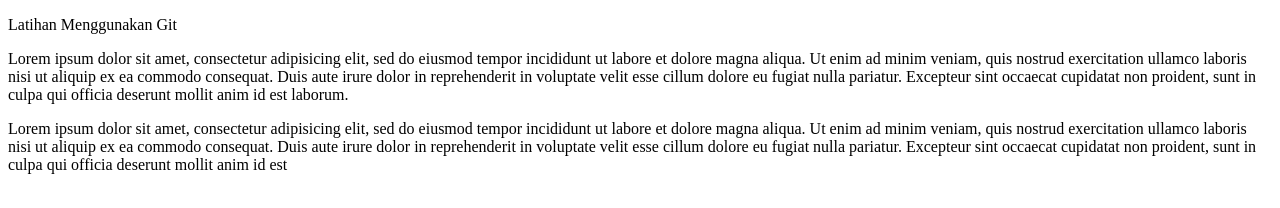
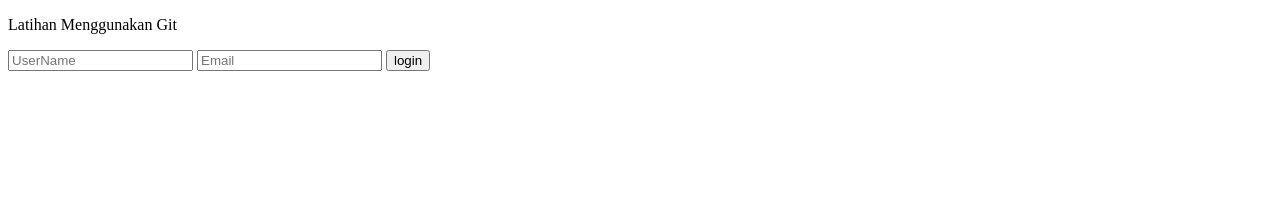
Before and after one commit to deoartanta/cobagit, a plain HTML site: page index.html in a window 1280 px wide. Drawn offline with Linux system fonts and the light colour scheme.

Commit message:
Membuat login

```diff
--- a/index.html
+++ b/index.html
@@ -8,7 +8,10 @@
 </head>
 <body>
 	<P>Latihan Menggunakan Git</P>
-	<p>Lorem ipsum dolor sit amet, consectetur adipisicing elit, sed do eiusmod tempor incididunt ut labore et dolore magna aliqua. Ut enim ad minim veniam, quis nostrud exercitation ullamco laboris nisi ut aliquip ex ea commodo consequat. Duis aute irure dolor in reprehenderit in voluptate velit esse cillum dolore eu fugiat nulla pariatur. Excepteur sint occaecat cupidatat non proident, sunt in culpa qui officia deserunt mollit anim id est laborum.</p>
-	<p>Lorem ipsum dolor sit amet, consectetur adipisicing elit, sed do eiusmod tempor incididunt ut labore et dolore magna aliqua. Ut enim ad minim veniam, quis nostrud exercitation ullamco laboris nisi ut aliquip ex ea commodo consequat. Duis aute irure dolor in reprehenderit in voluptate velit esse cillum dolore eu fugiat nulla pariatur. Excepteur sint occaecat cupidatat non proident, sunt in culpa qui officia deserunt mollit anim id est </p>
+	<form action="login" method="post" accept-charset="utf-8">
+		<input type="text" name="username" value="" placeholder="UserName">
+		<input type="email" name="email" value="" placeholder="Email">
+		<input type="submit" value="login">
+	</form>
 </body>
 </html>
```
